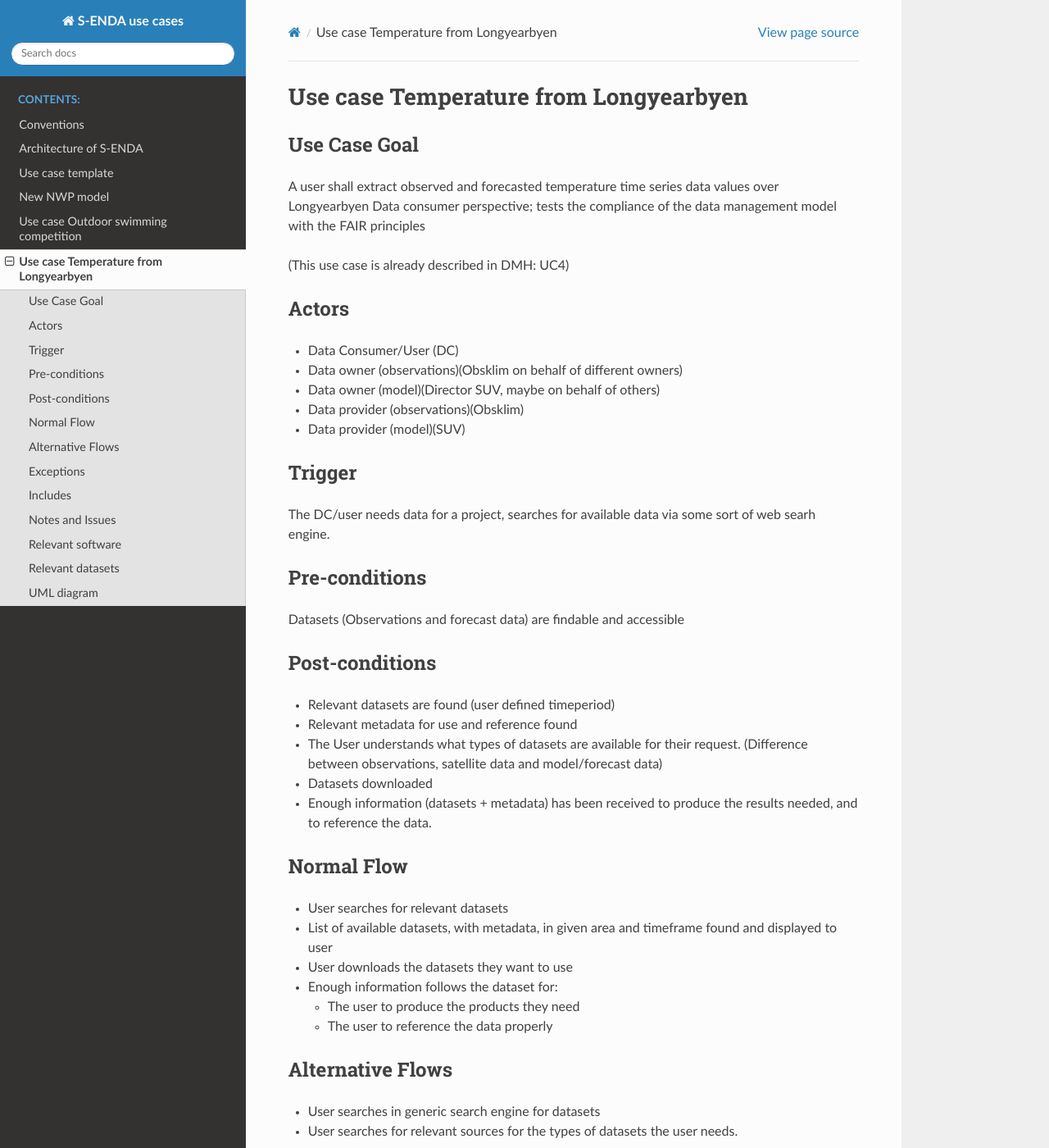
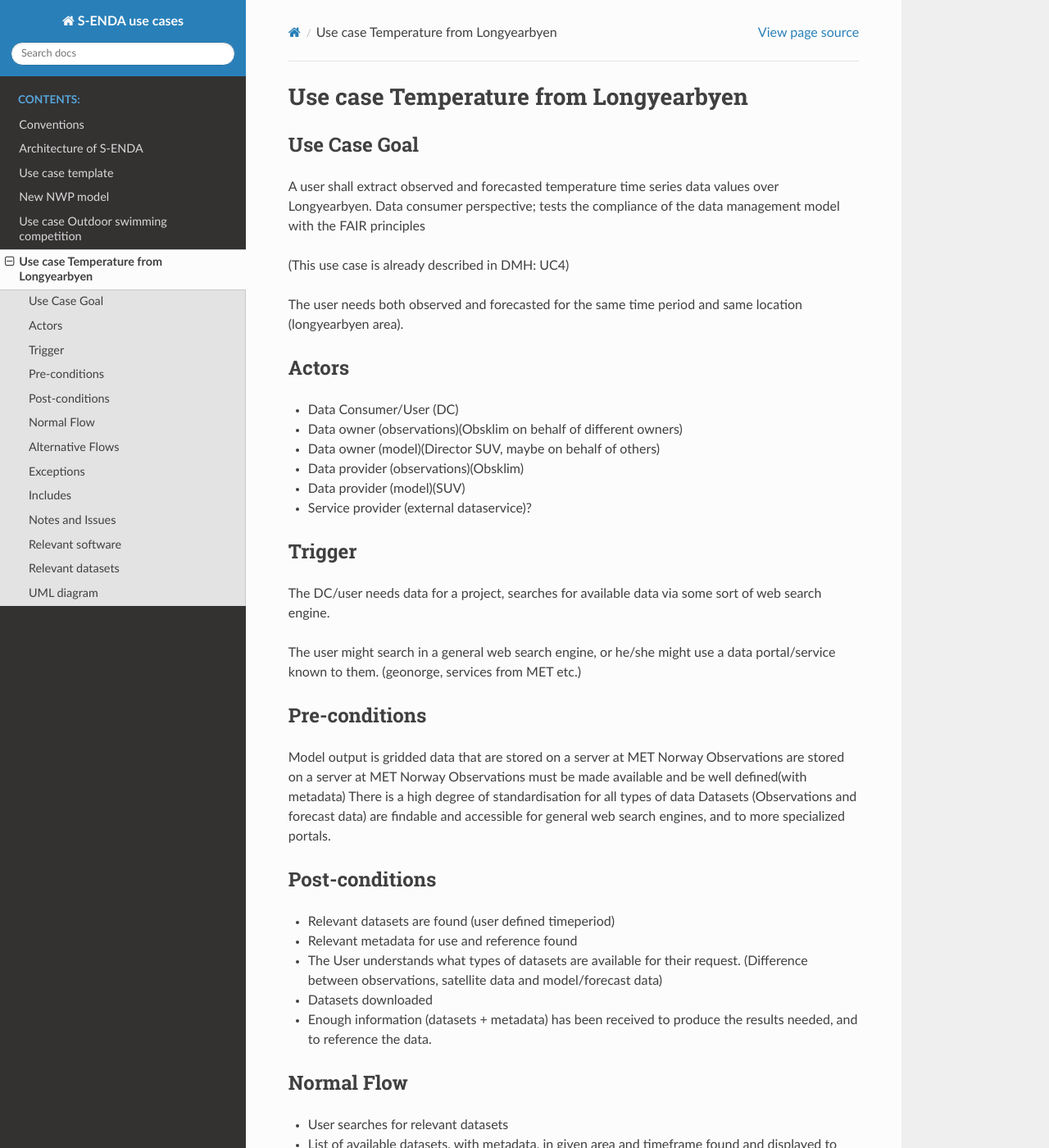
Before and after one commit to metno/S-ENDA-documentation, a Sphinx documentation site: the page built from source/use_case_longyear_temp.rst, in a window 1280 px wide and 1400 px high. Shown: the whole window at 82% size. Built offline with Sphinx 7.4.7 and the Read the Docs theme 2.0.0, drawn with Linux system fonts in a browser that asks for light colours.

Commit message:
updated use case file

```diff
--- a/source/use_case_longyear_temp.rst
+++ b/source/use_case_longyear_temp.rst
@@ -9,10 +9,12 @@ Use Case Goal
 
 .. Required
 
-A user shall extract observed and forecasted temperature time series data values over Longyearbyen
+A user shall extract observed and forecasted temperature time series data values over Longyearbyen.
 Data consumer perspective; tests the compliance of the data management model with the FAIR principles
 
 (This use case is already described in DMH: UC4)
+
+The user needs both observed and forecasted for the same time period and same location (longyearbyen area).
 
 
 Actors
@@ -30,6 +32,7 @@ Actors
 - Data owner (model)(Director SUV, maybe on behalf of others)
 - Data provider (observations)(Obsklim)
 - Data provider (model)(SUV)
+- Service provider (external dataservice)?
 
 Trigger
 =======
@@ -37,8 +40,9 @@ Trigger
 .. Event that initiates the Use Case (an external business event, a system event, or the first step
    in the normal flow.
 
-The DC/user needs data for a project, searches for available data via some sort of web searh engine.
+The DC/user needs data for a project, searches for available data via some sort of web search engine.
 
+The user might search in a general web search engine, or he/she might use a data portal/service known to them. (geonorge, services from MET etc.)
 
 Pre-conditions
 ==============
@@ -46,7 +50,11 @@ Pre-conditions
 .. Activities that must take place, or any conditions that must be true, before the Use Case can be
    started.
 
-Datasets (Observations and forecast data) are findable and accessible
+Model output is gridded data that are stored on a server at MET Norway
+Observations are stored on a server at MET Norway
+Observations must be made available and be well defined(with metadata)
+There is a high degree of standardisation for all types of data
+Datasets (Observations and forecast data) are findable and accessible for general web search engines, and to more specialized portals.
 
 
 Post-conditions
```
